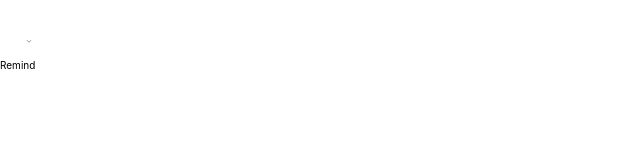
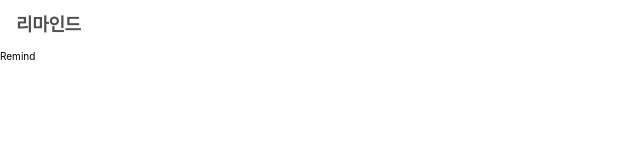
Before and after one commit to Pinback-Team/pinback-client, a React (Vite) app in the folder apps/client/: page / in a window 1280 px wide. Shown: the top 160 px of the page, without its empty margins (0-640 px from the left). Built offline with nearby package versions, Linux system fonts and the light colour scheme; a web font is replaced by a local one.

Commit message:
Feat: 사이드바 컴포넌트 수정

```diff
--- a/apps/client/src/layout/sidebar/Sidebar.tsx
+++ b/apps/client/src/layout/sidebar/Sidebar.tsx
@@ -1,14 +1,10 @@
 import { SidebarNavItem } from './components/SidebarNavItem';
-import { SidebarAccordion } from './components/SidebarAccordion';
+// import { SidebarAccordion } from './components/SidebarAccordion';
 
 export const Sidebar = () => {
   return (
     <div>
-      <SidebarNavItem href={''} label={''}></SidebarNavItem>
-      <SidebarAccordion
-        header={undefined}
-        children={undefined}
-      ></SidebarAccordion>
+      <SidebarNavItem label="리마인드" href="/remind" />
     </div>
   );
 };
--- a/apps/client/src/layout/sidebar/components/SidebarAccordion.tsx
+++ b/apps/client/src/layout/sidebar/components/SidebarAccordion.tsx
@@ -24,6 +24,7 @@ export function SidebarAccordion({
 
   const toggle = () => {
     const next = !open;
+    // eslint-disable-next-line @typescript-eslint/no-unused-expressions
     controlled === undefined ? setUncontrolled(next) : onOpenChange?.(next);
   };
 
@@ -32,7 +33,7 @@ export function SidebarAccordion({
       <SidebarRow
         {...header}
         onClick={(e) => {
-          header.onClick?.(e as any);
+          header.onClick?.(e);
           toggle();
         }}
         aria-expanded={open}
--- a/apps/client/src/layout/sidebar/components/SidebarRow.tsx
+++ b/apps/client/src/layout/sidebar/components/SidebarRow.tsx
@@ -1,4 +1,3 @@
-// SidebarRow.tsx
 import { cn } from '@pinback/design-system/utils';
 import { cva, type VariantProps } from 'class-variance-authority';
 
```
